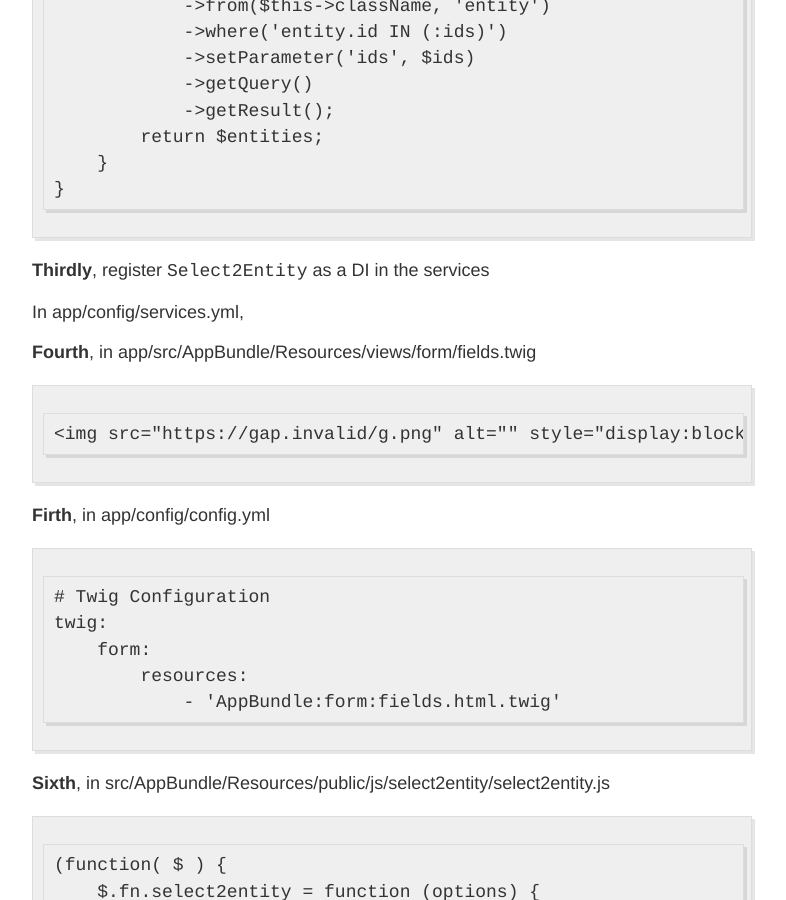
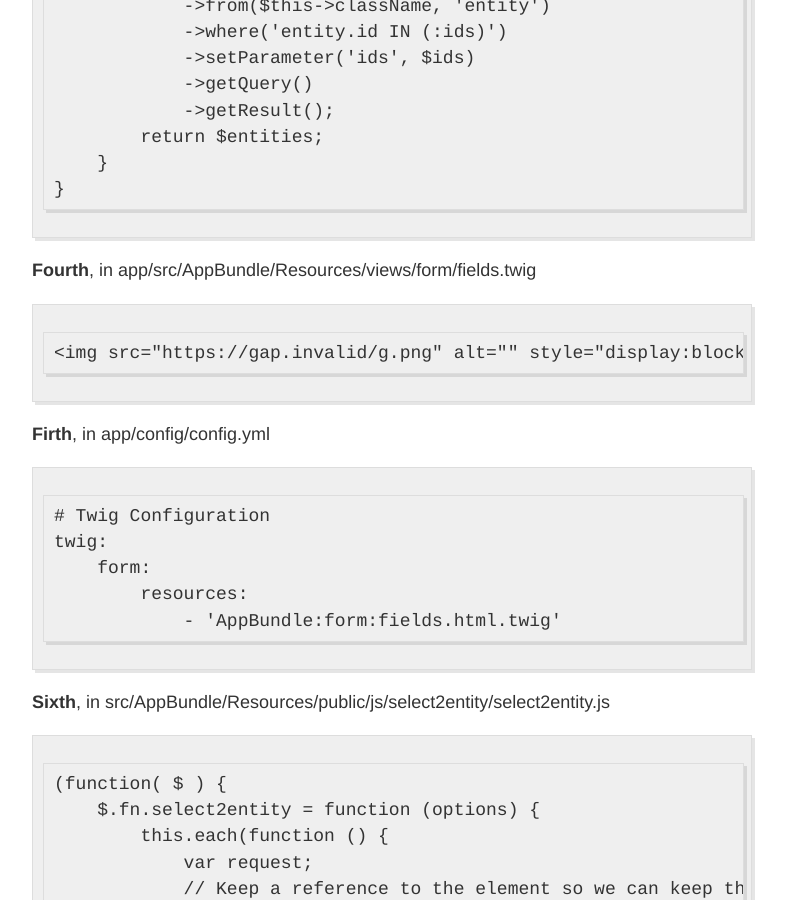
Before and after one commit to ngocongcan/ngocongcan.github.io, a Jekyll site: the page built from _posts/2019-03-10-Select2-Entity-In_Symfony-2.md, in a window 1280 px wide and 900 px high, scrolled down 7413 px. Shown: the whole window, without its empty margins (248-1034 px from the left). Built offline with Jekyll 4.4.1, drawn with Linux system fonts in a browser that asks for light colours; our own code applies the rules of GitHub Pages for plain Markdown files.

Commit message:
Fix synxtax error

```diff
--- a/_posts/2019-03-10-Select2-Entity-In_Symfony-2.md
+++ b/_posts/2019-03-10-Select2-Entity-In_Symfony-2.md
@@ -265,12 +265,6 @@ Due to many reasons, you can not refactor/upgrade your project/framework/library
             return $entities;
         }
     }
-
-**Thirdly**, register `Select2Entity` as a DI in the services
-
-In app/config/services.yml,
-
-
 
 **Fourth**, in app/src/AppBundle/Resources/views/form/fields.twig
 
```
